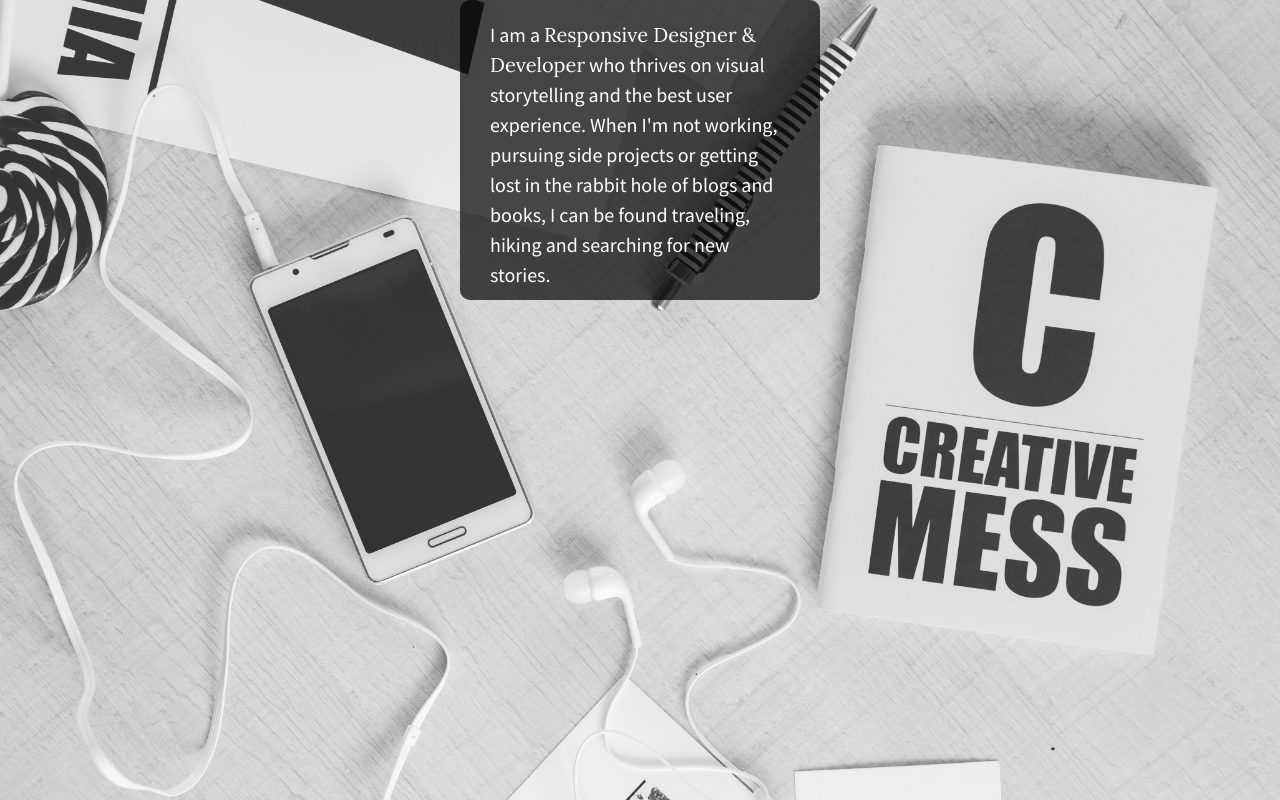
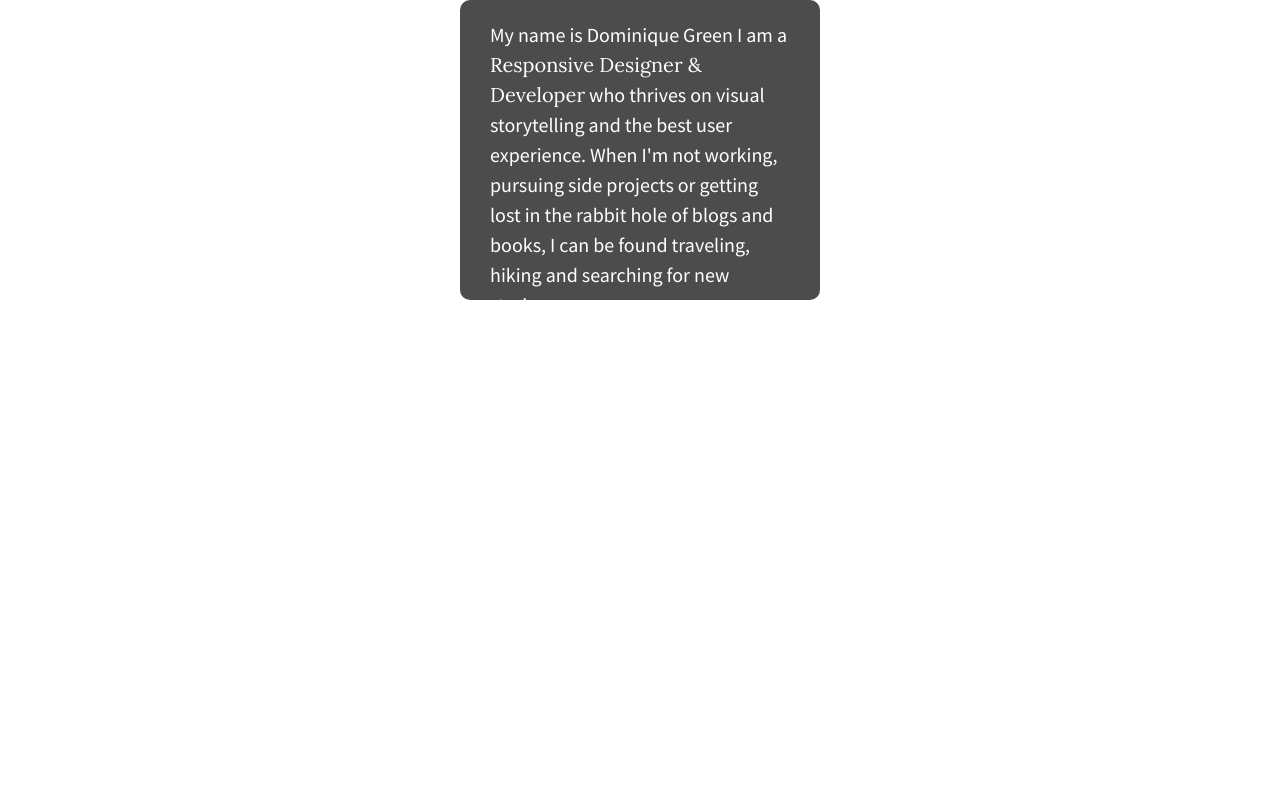
Before and after one commit to dgre87/center-flxbox, a plain HTML site: page index.html in a window 1280 px wide. Drawn offline with nearby package versions, Linux system fonts and the light colour scheme.

Commit message:
Initial commit

```diff
--- a/index.html
+++ b/index.html
@@ -7,7 +7,7 @@
         <meta name="description" content="">
         <meta name="viewport" content="width=device-width, initial-scale=1">
 
-        <link rel="apple-touch-icon" href="apple-touch-icon.png">
+        <link rel="coding-laptop" href="C:\Users\12166\Downloads\pexels-christina-morillo-1181373.jpg">
         <!-- Place favicon.ico in the root directory -->
 
         <link rel="stylesheet" href="css/normalize.css">
@@ -24,7 +24,7 @@
 
         <section class="wrapper">
             <div id="content">
-                <p>I am a <span>Responsive Designer & Developer</span> who thrives on visual storytelling and the best user experience. When I'm not working, pursuing side projects or getting lost in the rabbit hole of blogs and books, I can be found traveling, hiking and searching for new stories.</p>
+                <p>My name is Dominique Green I am a <span>Responsive Designer & Developer</span> who thrives on visual storytelling and the best user experience. When I'm not working, pursuing side projects or getting lost in the rabbit hole of blogs and books, I can be found traveling, hiking and searching for new stories.</p>
             </div>
         </section>
 
```
Also changed, not shown: img/bkgd2.jpg (deleted), 1 other file.
